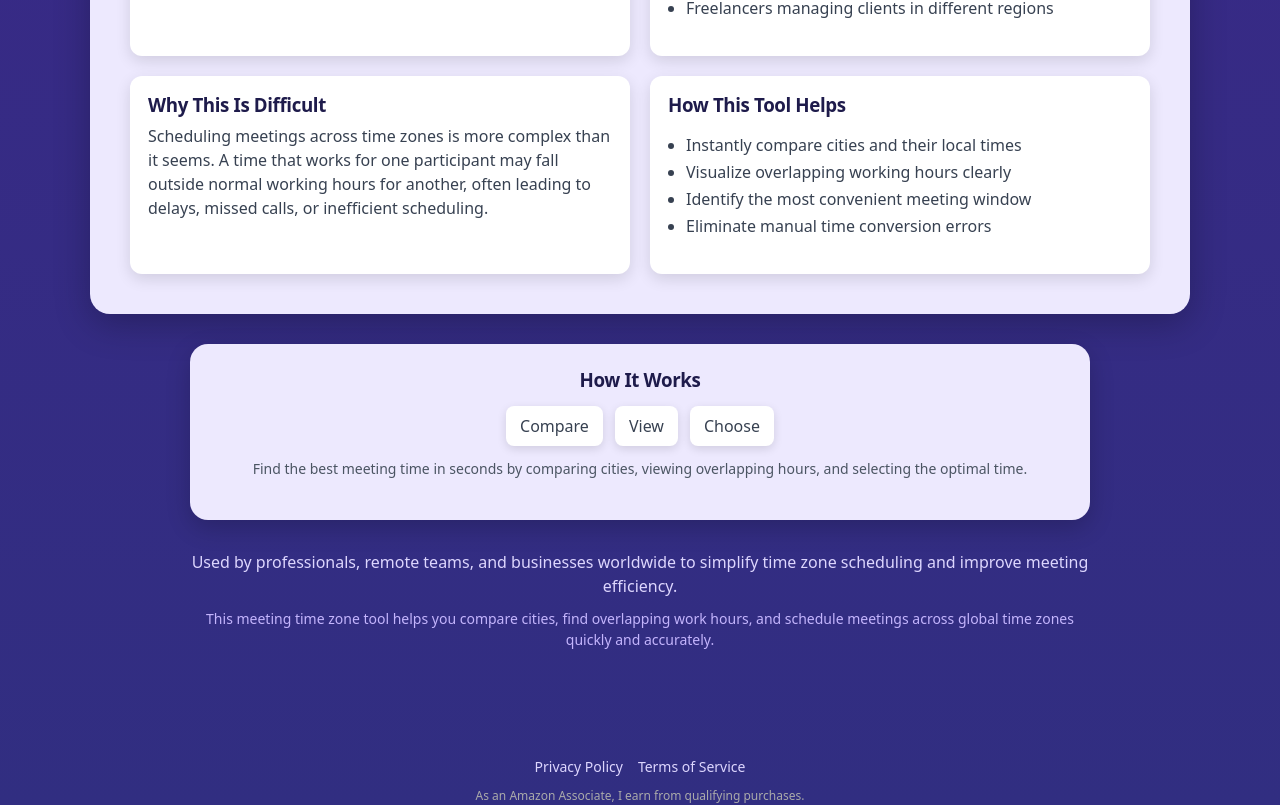
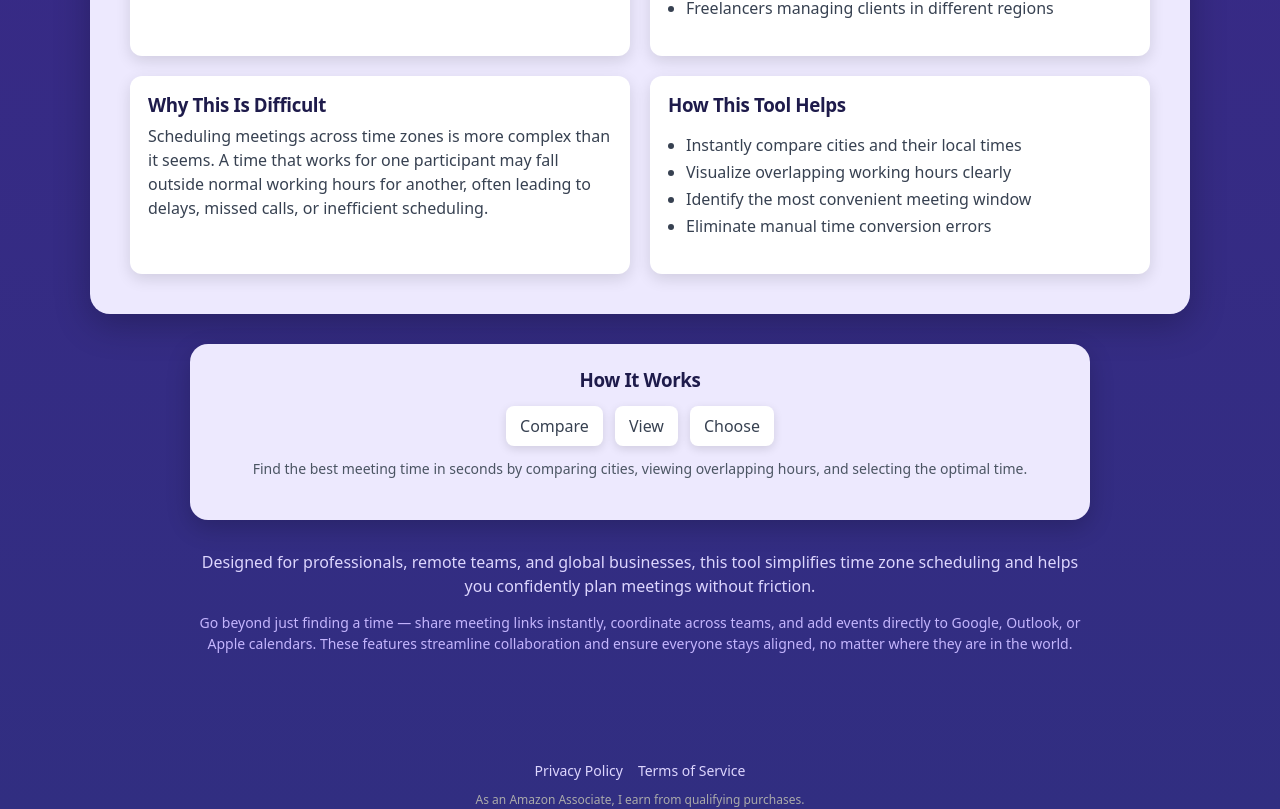
Before and after one commit to techtalk1282/Best-Meeting-Time, a Next.js app: page / in a window 1280 px wide. Shown: the part 2950-3759 px from the top of the page. Built offline with nearby package versions, Linux system fonts and the light colour scheme.

Commit message:
Improve bottom section: replace generic SEO text with feature-driven content and fix layout balance

```diff
--- a/app/page.tsx
+++ b/app/page.tsx
@@ -140,16 +140,18 @@ export default function HomePage() {
               </p>
             </div>
 
-            {/* AUTHORITY + SEO FOOTER */}
-            <div style={{ maxWidth: "900px", margin: "0 auto", textAlign: "center" }}>
-              <p style={{ color: "#ddd6fe", marginBottom: "10px" }}>
-                Used by professionals, remote teams, and businesses worldwide to simplify time zone scheduling and improve meeting efficiency.
-              </p>
+            {/* AUTHORITY + FEATURE VALUE */}
+<div style={{ maxWidth: "900px", margin: "0 auto", textAlign: "center", lineHeight: "1.7" }}>
 
-              <p style={{ color: "#c4b5fd", fontSize: "14px" }}>
-                This meeting time zone tool helps you compare cities, find overlapping work hours, and schedule meetings across global time zones quickly and accurately.
-              </p>
-            </div>
+  <p style={{ color: "#ddd6fe", marginBottom: "14px" }}>
+    Designed for professionals, remote teams, and global businesses, this tool simplifies time zone scheduling and helps you confidently plan meetings without friction.
+  </p>
+
+  <p style={{ color: "#c4b5fd", fontSize: "14px" }}>
+    Go beyond just finding a time — share meeting links instantly, coordinate across teams, and add events directly to Google, Outlook, or Apple calendars. These features streamline collaboration and ensure everyone stays aligned, no matter where they are in the world.
+  </p>
+
+</div>
 
           </div>
         }
```
